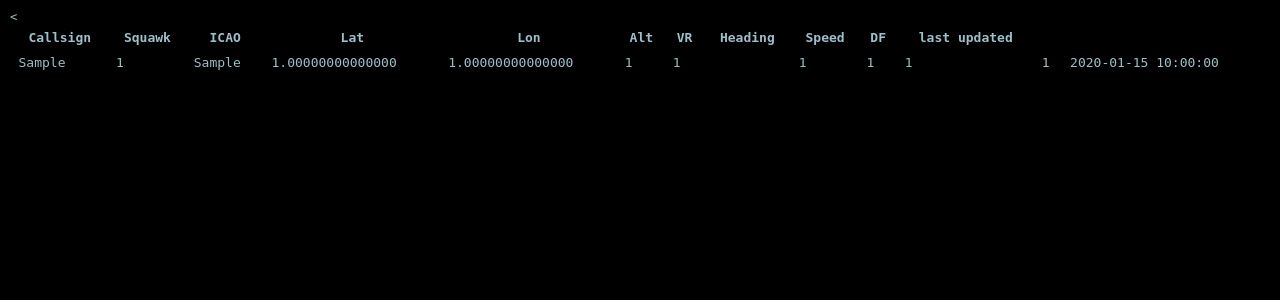
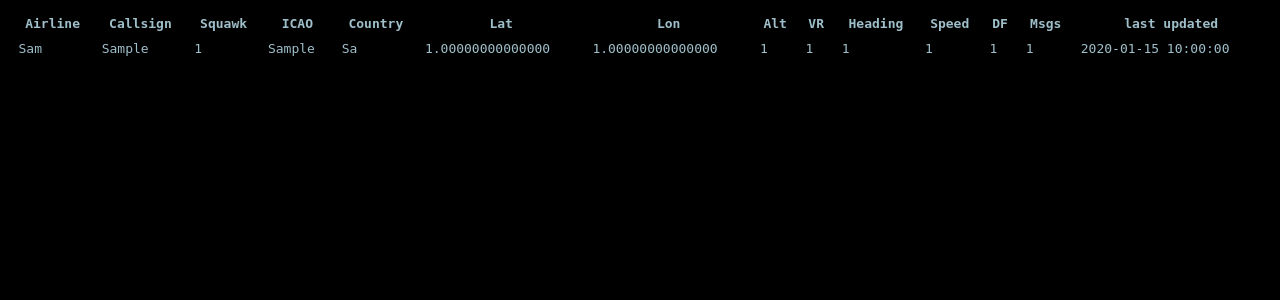
Before and after one commit to antirez/dump1090, a PHP site: page / in a window 1280 px wide. Shown: the top 300 px of the page. Run offline with PHP 8.4, Linux system fonts and the light colour scheme; tables that the repository leaves empty hold one stand-in row (values such as "Sample post").

Commit message:
added country code to flights table.

```diff
--- a/tools/mysql/create_database.sql
+++ b/tools/mysql/create_database.sql
@@ -16,7 +16,7 @@ USE dump1090;
 
 CREATE TABLE IF NOT EXISTS `tracks` (
   `id` int(11) unsigned NOT NULL AUTO_INCREMENT,
-  `icao` varchar(6) COLLATE utf8_unicode_ci NOT NULL,
+  `icao` char(6) COLLATE utf8_unicode_ci NOT NULL,
   `alt` int(6) NOT NULL,
   `lat` decimal(17,14) NOT NULL,
   `lon` decimal(17,14) NOT NULL,
@@ -26,8 +26,10 @@ CREATE TABLE IF NOT EXISTS `tracks` (
 
 CREATE TABLE IF NOT EXISTS `flights` (
         `df` smallint(2) NOT NULL,
-        `icao` varchar(6) COLLATE utf8_unicode_ci NOT NULL,
+        `icao` char(6) COLLATE utf8_unicode_ci NOT NULL,
+        `country` char(2) COLLATE utf8_unicode_ci NOT NULL,
         `flight` varchar(7) COLLATE utf8_unicode_ci NOT NULL,
+        `airline` char(3) COLLATE utf8_unicode_ci NOT NULL,
         `squawk` int(4) NOT NULL,
         `regn` varchar(16) COLLATE utf8_unicode_ci NOT NULL,
         `type` varchar(16) COLLATE utf8_unicode_ci NOT NULL,
--- a/tools/mysql/www/index.php
+++ b/tools/mysql/www/index.php
@@ -12,7 +12,7 @@
 
 <?php
 
-$con = mysql_connect("192.168.2.100","pi","raspberry");
+$con = mysql_connect("127.0.0.1","pi","raspberry");
 
 if (!$con)
   {
@@ -26,18 +26,20 @@ mysql_select_db("dump1090", $con);
 $result = mysql_query("SELECT * FROM flights ORDER by last_update DESC");
 
 //html formatted output
-echo "<table><tr><th>Callsign</th><th>Squawk</th><th>ICAO</th><th>Lat</th><th>Lon</th><th>Alt</th><th>VR</th><th>Heading</th><th>Speed</th><th>DF</th><<th>last updated</th></tr>";
+echo "<table><tr><th>Airline</th><th>Callsign</th><th>Squawk</th><th>ICAO</th><th>Country</th><th>Lat</th><th>Lon</th><th>Alt</th><th>VR</th><th>Heading</th><th>Speed</th><th>DF</th><th>Msgs</th><th>last updated</th></tr>";
 while ($row = mysql_fetch_array($result))
         {
 
         echo "<tr style=background-color:#" . $row['icao'] . ">";
-        echo "<td>" . $row['flight'] . "</td>";
+        echo "<td>" . $row['airline'] . "</td>";
+	echo "<td>" . $row['flight'] . "</td>";
         echo "<td>" . $row['squawk'] . "</td>";
         echo "<td>" . $row['icao'] . "</td>";
+	echo "<td>" . $row['country'] . "</td>";
         echo "<td>" . $row['lat'] . "</td>";
         echo "<td>" . $row['lon'] . "</td>";
         echo "<td>" . $row['alt'] . "</td>";
-        echo "<td>" . $row['vr'] . "<td>";
+        echo "<td>" . $row['vr'] . "</td>";
         echo "<td>" . $row['heading'] . "</td>";
         echo "<td>" . $row['speed'] . "</td>";
         echo "<td>" . $row['df'] . "</td>";
```
Also changed, not shown: 1 other file.
